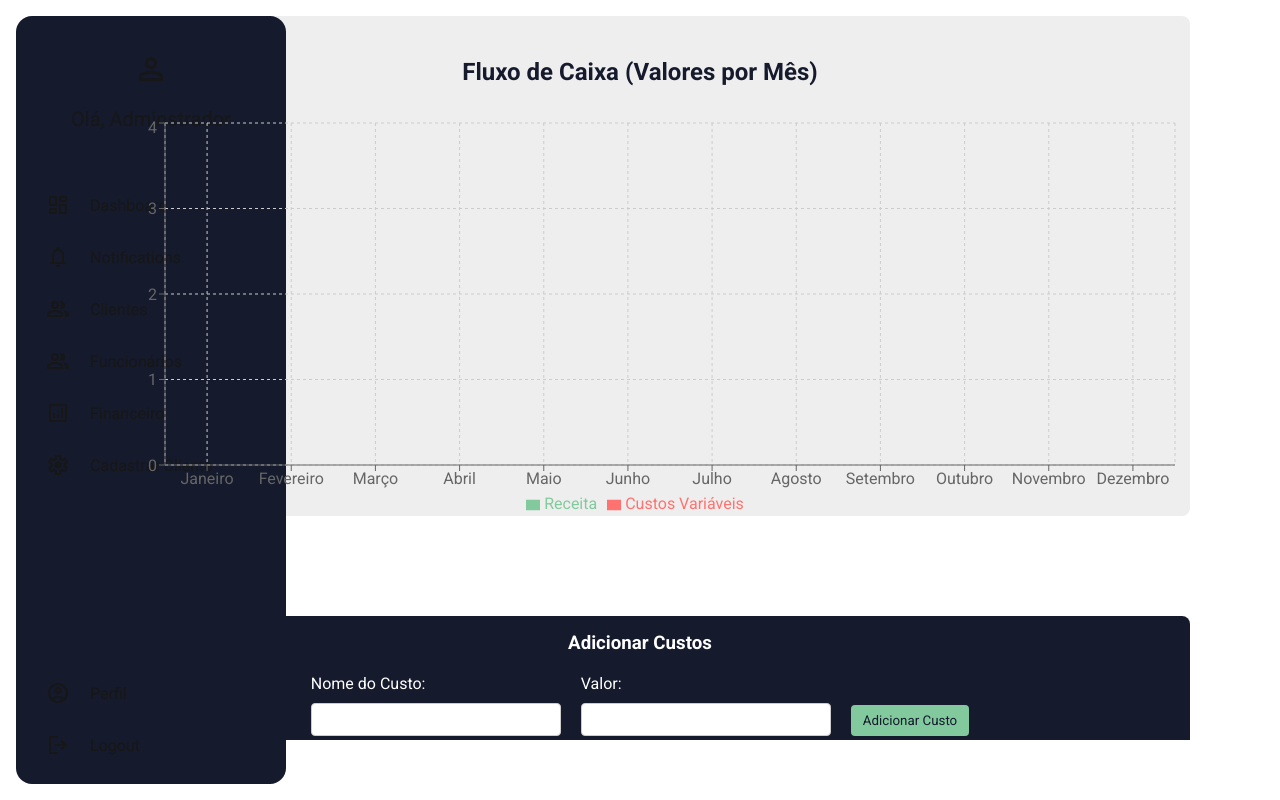
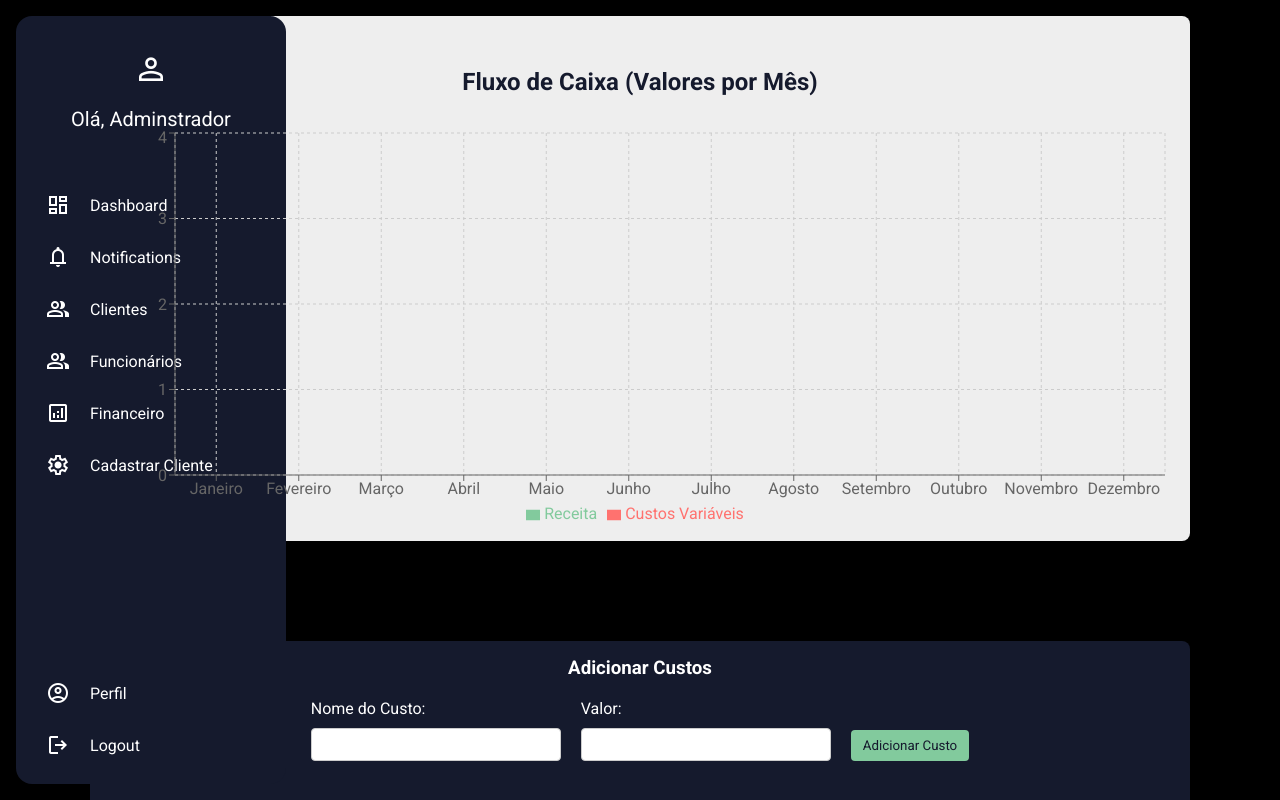
Before and after one commit to pedroluccs/gym-system, a Next.js app: page /financeiro in a window 1280 px wide. Built offline with nearby package versions, Linux system fonts and the light colour scheme.

Commit message:
correcao global style

```diff
--- a/src/components/Finance/finance.tsx
+++ b/src/components/Finance/finance.tsx
@@ -82,7 +82,7 @@ const Financeiro = () => {
     });
 
     custosSalvos.forEach((custo: CustoVariavel) => {
-      const mesAtual = new Date().getMonth(); // Simulando que o custo é do mês atual
+      const mesAtual = new Date().getMonth();
       custosMensais[mesAtual] += custo.valor;
     });
 
--- a/src/components/Finance/styles.ts
+++ b/src/components/Finance/styles.ts
@@ -6,20 +6,18 @@ margin: 0;
 display: flex;
 flex-direction: column;
 font-family: Roboto, sans-serif;
-max-height: calc(100vh - 60px);
-  overflow-y: auto;
-  padding-bottom: 20px;
+max-height: 100vh;
+overflow-y: auto;
+padding-bottom: 20px;
 `;
 
 export const ChartContainer = styled.div`
 width: 1100px;
-height: 500px;
+height: 525px;
 margin: 0 auto;
 padding: 20px;
-border-radius: 8px;
 margin-top: 16px;
 background-color: white;
-padding: 10px;
 color: #151a2d;
 background-color: #eee;
 border-radius: 8px;
--- a/src/styles/globals.css
+++ b/src/styles/globals.css
@@ -1,13 +1,14 @@
+* {
+  box-sizing: border-box;
+  margin: 0;
+  padding: 0;
+  list-style: none;
+  text-decoration: none;
+  font-family: Roboto, sans-serif;
+}
 :root {
   --background: #ffffff;
   --foreground: #171717;
-}
-
-@media (prefers-color-scheme: dark) {
-  :root {
-    --background: #0a0a0a;
-    --foreground: #ededed;
-  }
 }
 
 html,
@@ -17,29 +18,14 @@ body {
 }
 
 body {
-  color: var(--foreground);
-  background: var(--background);
-    -webkit-font-smoothing: antialiased;
+  color: #fff;
+  background: #000;
+  -webkit-font-smoothing: antialiased;
   -moz-osx-font-smoothing: grayscale;
 }
 
-* {
-  box-sizing: border-box;
-  margin: 0;
-  padding: 0;
-  list-style: none;
-  text-decoration: none;
-  font-family: Roboto, sans-serif;
-}
 
 a {
-  color: inherit;
+  color: #fff;
   text-decoration: none;
 }
-
-
-@media (prefers-color-scheme: dark) {
-  html {
-    color-scheme: dark;
-  }
-}
```
